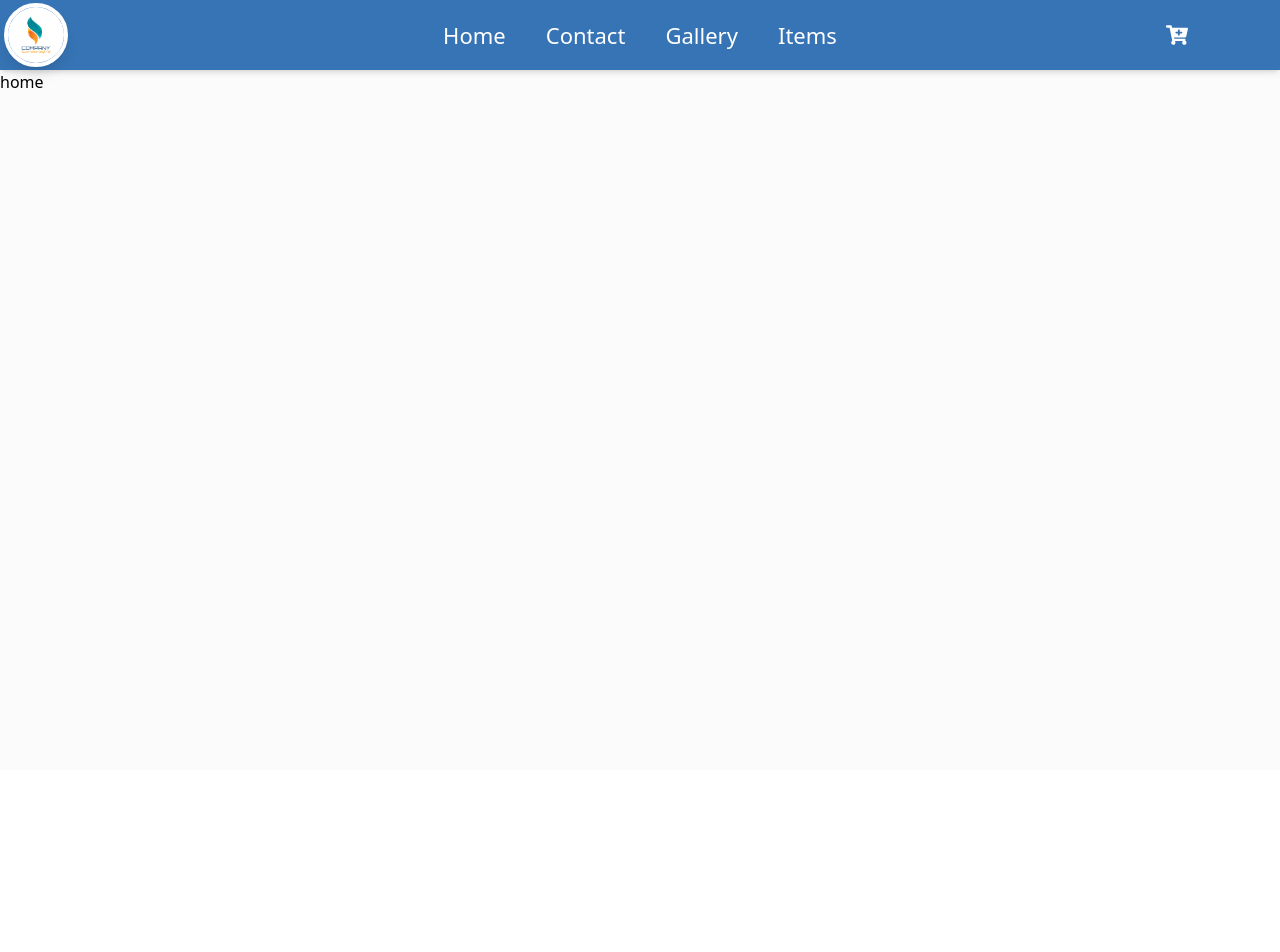
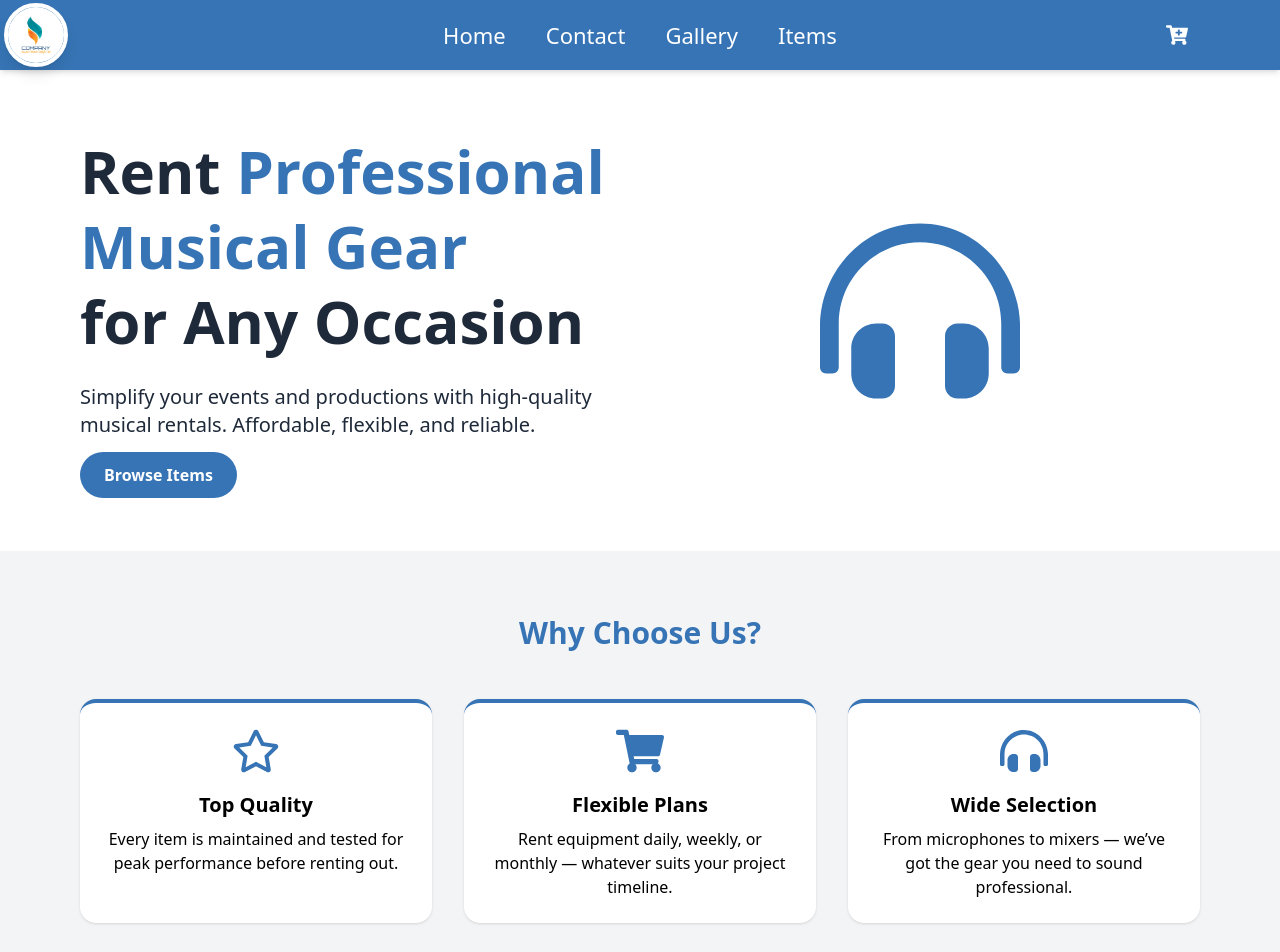
Before and after one commit to Chathura11/kv-audio-frontend, a React (Vite) app: page / in a window 1280 px wide. Shown: the top 952 px of the page. Before the commit the page ends 800 px from the top, so only its background shows below. Built offline with nearby package versions, Linux system fonts and the light colour scheme.

Commit message:
modified

```diff
--- a/src/components/productCard.jsx
+++ b/src/components/productCard.jsx
@@ -2,7 +2,7 @@ import { Link } from "react-router-dom";
 
 export default function ProductCard({ item }) {
     return (
-        <div className="bg-white shadow-lg rounded-lg p-4 m-4 w-[200px] h-[350px] flex flex-col items-center relative">
+        <div className="bg-white shadow-lg rounded-lg p-4 m-4 w-[300px] h-[400px] flex flex-col items-center relative shadow-lg hover:shadow-2xl transition-transform transform hover:scale-105">
             <img src={item.image[0]} alt={item.name} className="w-40 h-30 object-contain rounded-md" />
             <h2 className="text-lg font-semibold mt-2">{item.name}</h2>
             <p className="text-gray-500 text-sm">{item.category}</p>
@@ -11,7 +11,7 @@ export default function ProductCard({ item }) {
             <p className={`text-sm mt-1 ${item.availability ? 'text-green-500' : 'text-red-500'}`}>
                 {item.availability ? 'In Stock' : 'Out of Stock'}
             </p>
-            <Link to={'/product/'+item.key} className="mt-4 px-4 py-2 bg-blue-500 text-white rounded-md hover:bg-blue-600 mx-auto absolute bottom-4">View Details</Link>
+            <Link to={'/product/'+item.key} className="mt-4 px-4 py-2 bg-accent text-white rounded-md hover:bg-blue-900 mx-auto absolute bottom-4">View Details</Link>
         </div>
     );
 }
--- a/src/pages/admin/addItemPage.jsx
+++ b/src/pages/admin/addItemPage.jsx
@@ -122,8 +122,8 @@ export default function AddItemPage({edit}){
                 <input value={productDimensions} className="h-[30px] m-2" type="text"  onChange={(e)=>setProductDimensions(e.target.value)} placeholder="Product Dimensions"/>
                 <textarea value={productDescription} className="h-[30px] m-2" type="text"  onChange={(e)=>setProductDescription(e.target.value)} placeholder="Product Description"/>
                 <input multiple type="file" onChange={(e)=>setProductImages(e.target.files)} className="w-full p-2 border rounded"  />
-                <button onClick={edit?handleUpdate:handleAddItem} className="w-full mt-2 p-2 bg-blue-500 text-white rounded hover:bg-blue-600">{edit?"Update":"Add"}</button>
-                <button onClick={()=>navigate("/admin/items")} className="w-full mt-2 p-2 bg-red-500 text-white rounded hover:bg-red-600">Cancel</button>
+                <button onClick={edit?handleUpdate:handleAddItem} className="w-full mt-2 p-2 bg-blue-500 text-white rounded hover:bg-blue-600 cursor-pointer">{edit?"Update":"Add"}</button>
+                <button onClick={()=>navigate("/admin/items")} className="w-full mt-2 p-2 bg-red-500 text-white rounded hover:bg-red-600 cursor-pointer">Cancel</button>
             </div>
         </div>
     )
--- a/src/pages/home/contact.jsx
+++ b/src/pages/home/contact.jsx
@@ -1,9 +1,37 @@
-import React from 'react'
+import React from 'react';
+import { FaPhoneAlt, FaEnvelope, FaMapMarkerAlt } from 'react-icons/fa';
 
-function contact() {
+export default function Contact() {
   return (
-    <div>contact</div>
-  )
+    <div className="min-h-screen bg-gray-50 flex flex-col justify-center items-center px-4 py-16">
+
+      <h1 className="text-4xl md:text-5xl font-bold text-[#3674B5] mb-4">Contact Us</h1>
+      <p className="text-lg md:text-xl text-gray-600 mb-10 text-center">
+        Have questions or need assistance? Get in touch with us!
+      </p>
+
+      <div className="grid grid-cols-1 md:grid-cols-3 gap-8 w-full max-w-5xl">
+
+        <div className="bg-white p-6 rounded-2xl shadow hover:shadow-lg text-center border-t-4 border-[#3674B5] transition">
+          <FaPhoneAlt className="text-4xl text-[#3674B5] mx-auto mb-4" />
+          <h3 className="text-xl font-bold mb-2">Call Us</h3>
+          <p className="text-gray-600">+94 71 234 5678</p>
+        </div>
+
+        <div className="bg-white p-6 rounded-2xl shadow hover:shadow-lg text-center border-t-4 border-[#3674B5] transition">
+          <FaEnvelope className="text-4xl text-[#3674B5] mx-auto mb-4" />
+          <h3 className="text-xl font-bold mb-2">Email</h3>
+          <p className="text-gray-600">support@kvaudio.com</p>
+        </div>
+
+        <div className="bg-white p-6 rounded-2xl shadow hover:shadow-lg text-center border-t-4 border-[#3674B5] transition">
+          <FaMapMarkerAlt className="text-4xl text-[#3674B5] mx-auto mb-4" />
+          <h3 className="text-xl font-bold mb-2">Location</h3>
+          <p className="text-gray-600">123 Main Street, Colombo, Sri Lanka</p>
+        </div>
+
+      </div>
+
+    </div>
+  );
 }
-
-export default contact
--- a/src/pages/home/gallery.jsx
+++ b/src/pages/home/gallery.jsx
@@ -1,9 +1,62 @@
-import React from 'react'
+import axios from 'axios';
+import React, { useEffect, useState } from 'react';
 
-function gallery() {
+export default function Gallery() {
+
+  const [images,setImages] = useState([]);
+  const [loading,setLoading] = useState(true);
+
+  useEffect(()=>{
+    if(loading){
+      axios.get(`${import.meta.env.VITE_BACKEND_URL}/api/products`).then((res)=>{
+        console.log(res.data)
+        SetProductImages(res.data)
+        setLoading(false)
+      }).catch((error)=>{
+        console.log(error);
+        setLoading(false)
+      })
+    }
+
+  },[])
+
+  function SetProductImages(products) {
+    if (!products) return;
+
+    const imageList = [];
+
+    products.forEach((product) => {
+      if (Array.isArray(product.image)) {
+        product.image.forEach((img) => {
+          imageList.push(img);
+        });
+      }
+    });
+
+    setImages(imageList);
+  }
+
   return (
-    <div>gallery</div>
-  )
+    <div className="min-h-screen bg-gray-50 pt-16 px-8 md:px-20">
+      <h1 className="text-4xl font-bold text-center text-[#3674B5] mb-12">
+        Our Equipment Gallery
+      </h1>
+
+      <div className="grid grid-cols-1 sm:grid-cols-2 md:grid-cols-3 gap-8">
+        {images.map((src, index) => (
+          <div key={index} className="overflow-hidden rounded-2xl shadow-lg hover:shadow-2xl transition-transform transform hover:scale-105 bg-white">
+            <img
+              src={src}
+              alt={`Audio Equipment ${index + 1}`}
+              className="w-full h-60 object-contain"
+            />
+          </div>
+        ))}
+      </div>
+
+      <div className="text-center mt-12 text-gray-600">
+        <p>From microphones to mixers — explore the professional gear we offer for your events!</p>
+      </div>
+    </div>
+  );
 }
-
-export default gallery
--- a/src/pages/home/home.jsx
+++ b/src/pages/home/home.jsx
@@ -1,9 +1,61 @@
-import React from 'react'
+import React from 'react';
+import { FaHeadphonesAlt, FaShoppingCart, FaRegStar } from 'react-icons/fa';
+import {Link} from 'react-router-dom'
 
-function home() {
+export default function Home() {
   return (
-    <div>home</div>
-  )
+    <div className="min-h-screen bg-gray-50">
+
+      {/* Hero Section */}
+      <section className="flex flex-col md:flex-row items-center justify-between px-8 md:px-20 py-16 bg-white text-gray-800">
+        <div className="mb-10 md:mb-0 md:w-1/2">
+          <h1 className="text-4xl md:text-6xl font-bold mb-6 leading-tight">
+            Rent <span className="text-[#3674B5]">Professional Musical Gear</span> <br />
+            for Any Occasion
+          </h1>
+          <p className="text-lg md:text-xl mb-6">
+            Simplify your events and productions with high-quality musical rentals. Affordable, flexible, and reliable.
+          </p>
+          <Link to='/item' className="px-6 py-3 bg-[#3674B5] text-white font-semibold rounded-full hover:bg-[#2c5d91] transition">
+            Browse Items
+          </Link>
+        </div>
+        <div className="md:w-1/2 flex justify-center">
+          <FaHeadphonesAlt className="text-9xl md:text-[200px] text-[#3674B5]" />
+        </div>
+      </section>
+
+      {/* Features Section */}
+      <section className="py-16 px-8 md:px-20 bg-gray-100">
+        <h2 className="text-3xl font-bold text-center mb-12 text-[#3674B5]">Why Choose Us?</h2>
+        <div className="grid grid-cols-1 md:grid-cols-3 gap-8">
+
+          <div className="bg-white p-6 rounded-2xl shadow hover:shadow-lg transition text-center border-t-4 border-[#3674B5]">
+            <FaRegStar className="text-5xl mx-auto text-[#3674B5] mb-4" />
+            <h3 className="text-xl font-bold mb-2">Top Quality</h3>
+            <p>Every item is maintained and tested for peak performance before renting out.</p>
+          </div>
+
+          <div className="bg-white p-6 rounded-2xl shadow hover:shadow-lg transition text-center border-t-4 border-[#3674B5]">
+            <FaShoppingCart className="text-5xl mx-auto text-[#3674B5] mb-4" />
+            <h3 className="text-xl font-bold mb-2">Flexible Plans</h3>
+            <p>Rent equipment daily, weekly, or monthly — whatever suits your project timeline.</p>
+          </div>
+
+          <div className="bg-white p-6 rounded-2xl shadow hover:shadow-lg transition text-center border-t-4 border-[#3674B5]">
+            <FaHeadphonesAlt className="text-5xl mx-auto text-[#3674B5] mb-4" />
+            <h3 className="text-xl font-bold mb-2">Wide Selection</h3>
+            <p>From microphones to mixers — we’ve got the gear you need to sound professional.</p>
+          </div>
+
+        </div>
+      </section>
+
+      {/* Footer */}
+      <footer className="bg-gray-900 text-gray-300 py-8 text-center">
+        <p>&copy; 2025 KV Audio — All rights reserved.</p>
+      </footer>
+
+    </div>
+  );
 }
-
-export default home
```
